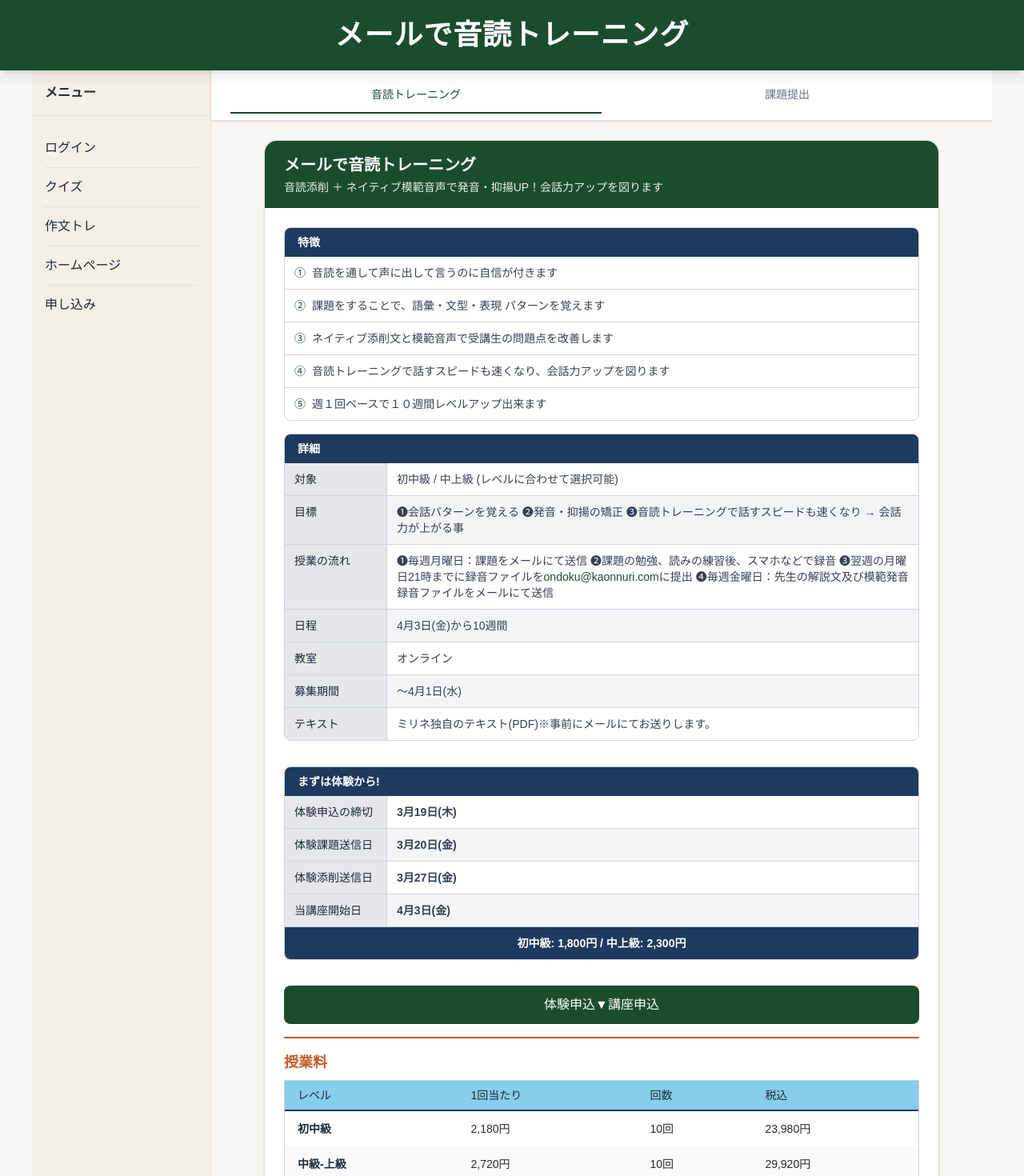
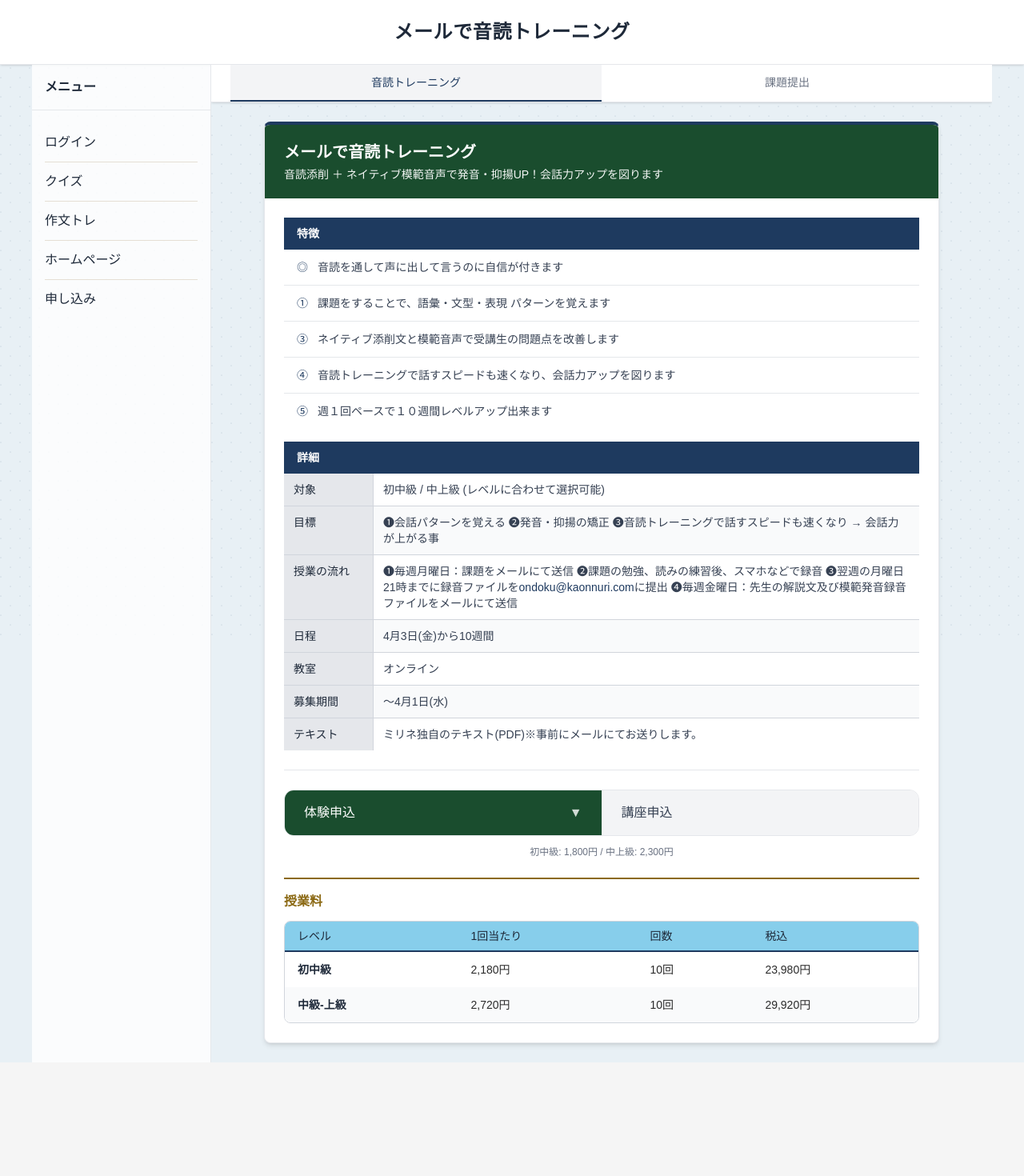
Before and after one commit to dangunee/my-quiz-app, a Next.js app: page /ondoku in a window 1280 px wide. Shown: the top 1470 px of the page at 80% size. After the commit the page ends 1328 px from the top, so only its background shows below. Built offline with nearby package versions, Linux system fonts and the light colour scheme.

Commit message:
Add ondoku trial form, design updates

```diff
--- a/app/ondoku/page.tsx
+++ b/app/ondoku/page.tsx
@@ -80,6 +80,17 @@ export default function OndokuPage() {
   const [showExampleSubmitModal, setShowExampleSubmitModal] = useState(false);
   const [exampleSubmitContent, setExampleSubmitContent] = useState("");
   const [selectedExample, setSelectedExample] = useState<{ id: number; title: string; periodIndex: number; itemIndex: number } | null>(null);
+  const [showTrialModal, setShowTrialModal] = useState(false);
+  const [trialActiveTab, setTrialActiveTab] = useState<"trial" | "course">("trial");
+  const [trialForm, setTrialForm] = useState({
+    name: "",
+    furigana: "",
+    koreanLevel: "選択してください",
+    email: "",
+  });
+  const [trialSubmitting, setTrialSubmitting] = useState(false);
+  const [trialSuccess, setTrialSuccess] = useState(false);
+  const [trialError, setTrialError] = useState<string | null>(null);
 
   useEffect(() => {
     const stored = typeof window !== "undefined" ? localStorage.getItem("quiz_user") : null;
@@ -200,6 +211,42 @@ export default function OndokuPage() {
     setSelectedExample(null);
   };
 
+  const KOREAN_LEVELS = ["選択してください", "入門", "初級", "初中級", "中級", "中上級", "上級"];
+
+  const handleTrialSubmit = async (e: React.FormEvent) => {
+    e.preventDefault();
+    setTrialSubmitting(true);
+    setTrialError(null);
+    try {
+      const subjectPrefix = trialActiveTab === "course" ? "講座申込" : "体験申込";
+      const title = trialActiveTab === "trial" ? "体験レッスン" : "講座の申し込み";
+      const payload = {
+        _subject: `${subjectPrefix}（音読アプリ）: ${title}`,
+        _replyto: trialForm.email,
+        タイトル: title,
+        お名前: trialForm.name,
+        ふりがな: trialForm.furigana,
+        韓国語レベル: trialForm.koreanLevel === "選択してください" ? "" : trialForm.koreanLevel,
+        メールアドレス: trialForm.email,
+      };
+      const res = await fetch("https://formsubmit.co/ajax/mirinae@kaonnuri.com", {
+        method: "POST",
+        headers: { "Content-Type": "application/json", Accept: "application/json" },
+        body: JSON.stringify(payload),
+      });
+      const data = await res.json();
+      if (res.ok && data.success !== false && data.success !== "false") {
+        setTrialSuccess(true);
+      } else {
+        setTrialError(data.message || data.error || "送信に失敗しました");
+      }
+    } catch {
+      setTrialError("送信に失敗しました");
+    } finally {
+      setTrialSubmitting(false);
+    }
+  };
+
   const handleOndokuSubmit = async () => {
     if (!selectedExample || !getStoredToken()) {
       alert("ログインが必要です。");
@@ -236,7 +283,20 @@ export default function OndokuPage() {
   const mergedExamples = ONDOKU_PERIOD_EXAMPLES[examplePeriodTab] || [];
 
   return (
-    <div className="min-h-screen flex flex-col bg-[#f8f6f1]">
+    <div className="min-h-screen flex flex-col bg-[#e8f0f5]">
+      {/* 배경 패턴 */}
+      <div className="fixed inset-0 bg-[#e8f0f5] opacity-100 pointer-events-none" aria-hidden>
+        <svg className="absolute inset-0 w-full h-full opacity-30" xmlns="http://www.w3.org/2000/svg">
+          <defs>
+            <pattern id="grid" width="24" height="24" patternUnits="userSpaceOnUse">
+              <circle cx="1" cy="1" r="0.5" fill="#1e3a5f" />
+              <circle cx="13" cy="13" r="0.5" fill="#1e3a5f" />
+            </pattern>
+          </defs>
+          <rect width="100%" height="100%" fill="url(#grid)" />
+        </svg>
+      </div>
+
       {menuOpen && (
         <>
           <div className="fixed inset-0 z-40 bg-black/30 md:hidden" onClick={() => setMenuOpen(false)} aria-hidden />
@@ -252,32 +312,32 @@ export default function OndokuPage() {
         </>
       )}
 
-      <header className="bg-[#1a4d2e] text-white py-4 md:py-6 px-4 md:px-6 shadow-lg relative">
+      <header className="relative bg-white border-b border-gray-200 py-4 md:py-5 px-4 md:px-6 shadow-sm">
         <div className="max-w-4xl md:max-w-[75rem] mx-auto flex items-center justify-center min-h-[2.5rem]">
-          <button type="button" onClick={() => setMenuOpen(true)} className="md:hidden absolute left-4 shrink-0 h-10 w-10 flex items-center justify-center rounded-lg bg-white/20 text-white hover:bg-white/30" aria-label="メニューを開く">
+          <button type="button" onClick={() => setMenuOpen(true)} className="md:hidden absolute left-4 shrink-0 h-10 w-10 flex items-center justify-center rounded-lg bg-gray-100 text-gray-700 hover:bg-gray-200" aria-label="メニューを開く">
             <svg className="h-5 w-5" fill="none" stroke="currentColor" viewBox="0 0 24 24"><path strokeLinecap="round" strokeLinejoin="round" strokeWidth={2} d="M4 6h16M4 12h16M4 18h16" /></svg>
           </button>
-          <h1 className="text-2xl md:text-4xl font-bold tracking-wide text-center">メールで音読トレーニング</h1>
+          <h1 className="text-xl md:text-2xl font-bold text-gray-800 tracking-wide text-center">メールで音読トレーニング</h1>
         </div>
       </header>
 
-      <div className="flex flex-1 justify-center">
+      <div className="relative flex flex-1 justify-center">
         <div className="flex flex-1 flex-col md:flex-row max-w-4xl md:max-w-[75rem] w-full">
-          <aside className="hidden md:flex md:flex-col md:w-56 md:shrink-0 bg-[#f5f0e6] border-r border-[#e5dfd4]">
-            <div className="px-4 py-4 border-b border-[#e5dfd4]">
+          <aside className="hidden md:flex md:flex-col md:w-56 md:shrink-0 bg-white/80 border-r border-gray-200">
+            <div className="px-4 py-4 border-b border-gray-200">
               <span className="font-semibold text-gray-800">メニュー</span>
             </div>
             <div className="p-4 flex-1 overflow-y-auto">{sidebarContent}</div>
           </aside>
 
           <main className="flex-1 min-w-0 flex flex-col overflow-hidden">
-            <div className="bg-white border-b border-[#e5dfd4] shadow-sm shrink-0">
-              <nav className="flex overflow-x-auto px-4 md:px-6 py-2">
+            <div className="bg-white border-b border-gray-200 shadow-sm shrink-0">
+              <nav className="flex overflow-x-auto px-4 md:px-6 py-0">
                 {TABS.map((tab) => (
                   <button
                     key={tab.id}
                     onClick={() => setActiveTab(tab.id)}
-                    className={`flex-1 min-w-0 py-3 px-2 font-medium text-sm whitespace-nowrap border-b-2 transition-colors ${activeTab === tab.id ? "border-[#1a4d2e] text-[#1a4d2e]" : "border-transparent text-gray-500 hover:text-gray-700 hover:border-gray-300"}`}
+                    className={`flex-1 min-w-0 py-3 px-4 font-medium text-sm whitespace-nowrap border-b-2 transition-colors ${activeTab === tab.id ? "border-[#1e3a5f] text-[#1e3a5f] bg-gray-100" : "border-transparent text-gray-500 hover:text-gray-700 hover:bg-gray-50"}`}
                   >
                     {tab.label}
                   </button>
@@ -288,79 +348,139 @@ export default function OndokuPage() {
             <div className="flex-1 overflow-auto px-0 py-4 pb-24 md:px-6 md:py-6 md:pb-6">
               {activeTab === "experience" && (
                 <div className="max-w-3xl md:max-w-[52.75rem] w-full mx-auto">
-                  <div className="bg-white rounded-none md:rounded-2xl border border-[#e5dfd4] shadow-sm overflow-hidden">
-                    <div className="bg-[#1a4d2e] px-6 py-4">
+                  <div className="bg-white rounded-lg border-t-4 border-t-[#1e3a5f] border border-gray-200 shadow-md overflow-hidden">
+                    <div className="bg-[#1a4d2e] px-6 py-5">
                       <h2 className="text-lg md:text-xl font-bold text-white">メールで音読トレーニング</h2>
-                      <p className="text-white/90 text-sm mt-1">音読添削 ＋ ネイティブ模範音声で発音・抑揚UP！会話力アップを図ります</p>
+                      <p className="text-white/95 text-sm mt-1">音読添削 ＋ ネイティブ模範音声で発音・抑揚UP！会話力アップを図ります</p>
                     </div>
-                    <div className="p-6 space-y-4">
-                      <div className="overflow-hidden rounded-lg border border-gray-300">
-                        <div className="px-4 py-2 bg-[#1e3a5f]">
+                    <div className="p-6 space-y-0">
+                      <div className="overflow-hidden">
+                        <div className="px-4 py-2.5 bg-[#1e3a5f]">
                           <h3 className="font-semibold text-white text-sm">特徴</h3>
                         </div>
-                        <div className="text-sm">
+                        <div className="bg-white text-sm divide-y divide-gray-200">
                           {[
-                            { label: "①", content: "音読を通して声に出して言うのに自信が付きます" },
-                            { label: "②", content: "課題をすることで、語彙・文型・表現 パターンを覚えます" },
+                            { label: "◎", content: "音読を通して声に出して言うのに自信が付きます" },
+                            { label: "①", content: "課題をすることで、語彙・文型・表現 パターンを覚えます" },
                             { label: "③", content: "ネイティブ添削文と模範音声で受講生の問題点を改善します" },
                             { label: "④", content: "音読トレーニングで話すスピードも速くなり、会話力アップを図ります" },
                             { label: "⑤", content: "週１回ペースで１０週間レベルアップ出来ます" },
                           ].map((row) => (
-                            <div key={row.label} className="flex gap-2 px-3 py-2.5 border-b border-gray-300 last:border-b-0 text-gray-700 text-xs md:text-sm">
-                              <span className="text-[#1a4d2e] font-medium shrink-0">{row.label}</span>
+                            <div key={row.label} className="flex gap-3 px-4 py-3 text-gray-700">
+                              <span className="text-[#1e3a5f] font-medium shrink-0">{row.label}</span>
                               <span>{row.content}</span>
                             </div>
                           ))}
                         </div>
                       </div>
-                      <div className="overflow-hidden rounded-lg border border-gray-300">
-                        <div className="px-4 py-2 bg-[#1e3a5f]">
+                      <div className="overflow-hidden mt-4">
+                        <div className="px-4 py-2.5 bg-[#1e3a5f]">
                           <h3 className="font-semibold text-white text-sm">詳細</h3>
                         </div>
-                        <div className="border-collapse text-sm">
+                        <div className="bg-white text-sm">
                           {[
                             { label: "対象", content: "初中級 / 中上級 (レベルに合わせて選択可能)" },
                             { label: "目標", content: "❶会話パターンを覚える ❷発音・抑揚の矯正 ❸音読トレーニングで話すスピードも速くなり → 会話力が上がる事" },
-                            { label: "授業の流れ", content: <>❶毎週月曜日：課題をメールにて送信 ❷課題の勉強、読みの練習後、スマホなどで録音 ❸翌週の月曜日21時までに録音ファイルを<a href="mailto:ondoku@kaonnuri.com" className="text-[#1a4d2e] hover:underline">ondoku@kaonnuri.com</a>に提出 ❹毎週金曜日：先生の解説文及び模範発音録音ファイルをメールにて送信</> },
+                            { label: "授業の流れ", content: <>❶毎週月曜日：課題をメールにて送信 ❷課題の勉強、読みの練習後、スマホなどで録音 ❸翌週の月曜日21時までに録音ファイルを<a href="mailto:ondoku@kaonnuri.com" className="text-[#1e3a5f] hover:underline font-medium">ondoku@kaonnuri.com</a>に提出 ❹毎週金曜日：先生の解説文及び模範発音録音ファイルをメールにて送信</> },
                             { label: "日程", content: "4月3日(金)から10週間" },
                             { label: "教室", content: "オンライン" },
                             { label: "募集期間", content: "～4月1日(水)" },
                             { label: "テキスト", content: "ミリネ独自のテキスト(PDF)※事前にメールにてお送りします。" },
                           ].map((row, i) => (
-                            <div key={row.label} className="flex flex-row border-b border-gray-300 last:border-b-0">
-                              <div className="w-20 md:w-32 shrink-0 px-2 md:px-3 py-2.5 bg-gray-200 font-medium text-gray-800 border-r border-gray-300 text-xs md:text-sm">{row.label}</div>
-                              <div className={`flex-1 min-w-0 px-2 md:px-3 py-2.5 text-gray-700 text-xs md:text-sm ${i % 2 === 0 ? "bg-white" : "bg-gray-100"}`}>{row.content}</div>
+                            <div key={row.label} className={`flex flex-row border-b border-gray-300 last:border-b-0 ${i % 2 === 0 ? "bg-white" : "bg-gray-50"}`}>
+                              <div className="w-24 md:w-28 shrink-0 px-3 py-2.5 bg-gray-200 font-medium text-gray-800 border-r border-gray-300 text-xs md:text-sm">{row.label}</div>
+                              <div className="flex-1 min-w-0 px-3 py-2.5 text-gray-700 text-xs md:text-sm">{row.content}</div>
                             </div>
                           ))}
                         </div>
                       </div>
-                      <div className="pt-4">
-                        <div className="overflow-hidden rounded-lg border border-gray-300">
-                          <div className="px-4 py-2 bg-[#1e3a5f]">
-                            <h3 className="font-semibold text-white text-sm">まずは体験から!</h3>
+                      <div id="trial-form-section" className="mt-6 pt-6 border-t border-gray-200">
+                        <div className="bg-white rounded-xl border border-gray-200 overflow-hidden">
+                          <div className="flex">
+                            <button
+                              type="button"
+                              onClick={() => {
+                                if (trialActiveTab === "trial" && showTrialModal) {
+                                  setShowTrialModal(false);
+                                } else {
+                                  setTrialActiveTab("trial");
+                                  setShowTrialModal(true);
+                                  setTrialForm({ name: "", furigana: "", koreanLevel: "選択してください", email: "" });
+                                  setTrialSuccess(false);
+                                  setTrialError(null);
+                                }
+                              }}
+                              className={`flex-1 px-6 py-4 font-medium flex items-center justify-between ${trialActiveTab === "trial" ? "bg-[#1a4d2e] text-white" : "bg-gray-100 text-gray-700 hover:bg-gray-200"}`}
+                            >
+                              <span>体験申込</span>
+                              {trialActiveTab === "trial" && <span className="text-white/80">{showTrialModal ? "▲" : "▼"}</span>}
+                            </button>
+                            <button
+                              type="button"
+                              onClick={() => {
+                                if (trialActiveTab === "course" && showTrialModal) {
+                                  setShowTrialModal(false);
+                                } else {
+                                  setTrialActiveTab("course");
+                                  setShowTrialModal(true);
+                                  setTrialForm({ name: "", furigana: "", koreanLevel: "選択してください", email: "" });
+                                  setTrialSuccess(false);
+                                  setTrialError(null);
+                                }
+                              }}
+                              className={`flex-1 px-6 py-4 font-medium flex items-center justify-between border-l border-gray-200 ${trialActiveTab === "course" ? "bg-[#1a4d2e] text-white" : "bg-gray-100 text-gray-700 hover:bg-gray-200"}`}
+                            >
+                              <span>講座申込</span>
+                              {trialActiveTab === "course" && <span className="text-white/80">{showTrialModal ? "▲" : "▼"}</span>}
+                            </button>
                           </div>
-                          <div className="border-collapse text-sm">
-                            {[
-                              { label: "体験申込の締切", content: "3月19日(木)" },
-                              { label: "体験課題送信日", content: "3月20日(金)" },
-                              { label: "体験添削送信日", content: "3月27日(金)" },
-                              { label: "当講座開始日", content: "4月3日(金)" },
-                            ].map((row, i) => (
-                              <div key={row.label} className="flex flex-row border-b border-gray-300 last:border-b-0">
-                                <div className="w-20 md:w-32 shrink-0 px-2 md:px-3 py-2.5 bg-gray-200 font-medium text-gray-800 border-r border-gray-300 text-xs md:text-sm">{row.label}</div>
-                                <div className={`flex-1 min-w-0 px-2 md:px-3 py-2.5 text-gray-700 text-xs md:text-sm font-semibold ${i % 2 === 0 ? "bg-white" : "bg-gray-100"}`}>{row.content}</div>
-                              </div>
-                            ))}
-                            <div className="px-2 md:px-3 py-2.5 bg-[#1e3a5f] text-white text-xs md:text-sm font-semibold text-center">初中級: 1,800円 / 中上級: 2,300円</div>
-                          </div>
+                          {showTrialModal && (
+                            <div className="p-6 border-t border-gray-200 relative">
+                              {trialError && (
+                                <div className="mb-4 p-3 bg-red-50 border border-red-200 rounded-lg text-red-700 text-sm">
+                                  {trialError}
+                                  <button type="button" onClick={() => setTrialError(null)} className="ml-2 underline">閉じる</button>
+                                </div>
+                              )}
+                              {trialSuccess ? (
+                                <div className="text-center py-8">
+                                  <p className="text-lg font-bold text-[#1a4d2e] mb-2">送信が完了しました</p>
+                                  <p className="text-gray-600 text-sm">mirinae@kaonnuri.com 宛に送信しました。ご確認の上、ご連絡いたします。</p>
+                                </div>
+                              ) : (
+                                <form onSubmit={handleTrialSubmit} className="space-y-4 max-w-xl mx-auto">
+                                  <div>
+                                    <label className="block text-sm font-medium text-gray-700 mb-1">お名前(*必須)</label>
+                                    <input type="text" value={trialForm.name} onChange={(e) => setTrialForm((f) => ({ ...f, name: e.target.value }))} className="w-full border border-gray-300 rounded px-3 py-2" placeholder="お名前" required />
+                                  </div>
+                                  <div>
+                                    <label className="block text-sm font-medium text-gray-700 mb-1">ふりがな(*必須)</label>
+                                    <input type="text" value={trialForm.furigana} onChange={(e) => setTrialForm((f) => ({ ...f, furigana: e.target.value }))} className="w-full border border-gray-300 rounded px-3 py-2" placeholder="ふりがな" required />
+                                  </div>
+                                  <div>
+                                    <label className="block text-sm font-medium text-gray-700 mb-1">韓国語レベル</label>
+                                    <select value={trialForm.koreanLevel} onChange={(e) => setTrialForm((f) => ({ ...f, koreanLevel: e.target.value }))} className="w-full border border-gray-300 rounded px-3 py-2">
+                                      {KOREAN_LEVELS.map((l) => <option key={l} value={l}>{l}</option>)}
+                                    </select>
+                                  </div>
+                                  <div>
+                                    <label className="block text-sm font-medium text-gray-700 mb-1">メールアドレス(*必須)</label>
+                                    <p className="text-xs text-gray-500 mb-1">☆携帯メールの場合は返信のため、パソコン受信設定のチェックをお願いします。</p>
+                                    <input type="email" value={trialForm.email} onChange={(e) => setTrialForm((f) => ({ ...f, email: e.target.value }))} className="w-full border border-gray-300 rounded px-3 py-2" placeholder="メールアドレスを入力" required />
+                                  </div>
+                                  <button type="submit" disabled={trialSubmitting} className="w-full py-3 bg-[#1a4d2e] text-white rounded-lg hover:bg-[#2d6a4a] disabled:opacity-50 font-medium">
+                                    {trialSubmitting ? "送信中..." : "送信"}
+                                  </button>
+                                </form>
+                              )}
+                            </div>
+                          )}
                         </div>
+                        <p className="mt-3 text-center text-xs text-gray-500">初中級: 1,800円 / 中上級: 2,300円</p>
                       </div>
-                      <div className="pt-4">
-                        <a href="https://mirinae.jp/trial.html?tab=tab02" className="block w-full py-3 bg-[#1a4d2e] text-white text-center font-medium rounded-lg hover:bg-[#2d6a4a]">体験申込▼講座申込</a>
-                      </div>
-                      <div className="pt-4 border-t-2 border-[#c45c26]">
-                        <h3 className="font-semibold text-[#c45c26] text-base md:text-lg mb-2">授業料</h3>
-                        <div className="border border-gray-300 rounded-b-lg overflow-hidden">
+                      <div className="mt-6 pt-4 border-t-2 border-[#8b6914]">
+                        <h3 className="font-semibold text-[#8b6914] text-base mb-3">授業料</h3>
+                        <div className="border border-gray-300 rounded-lg overflow-hidden">
                           <table className="w-full border-collapse text-sm">
                             <thead>
                               <tr className="bg-[#87ceeb]">
```
